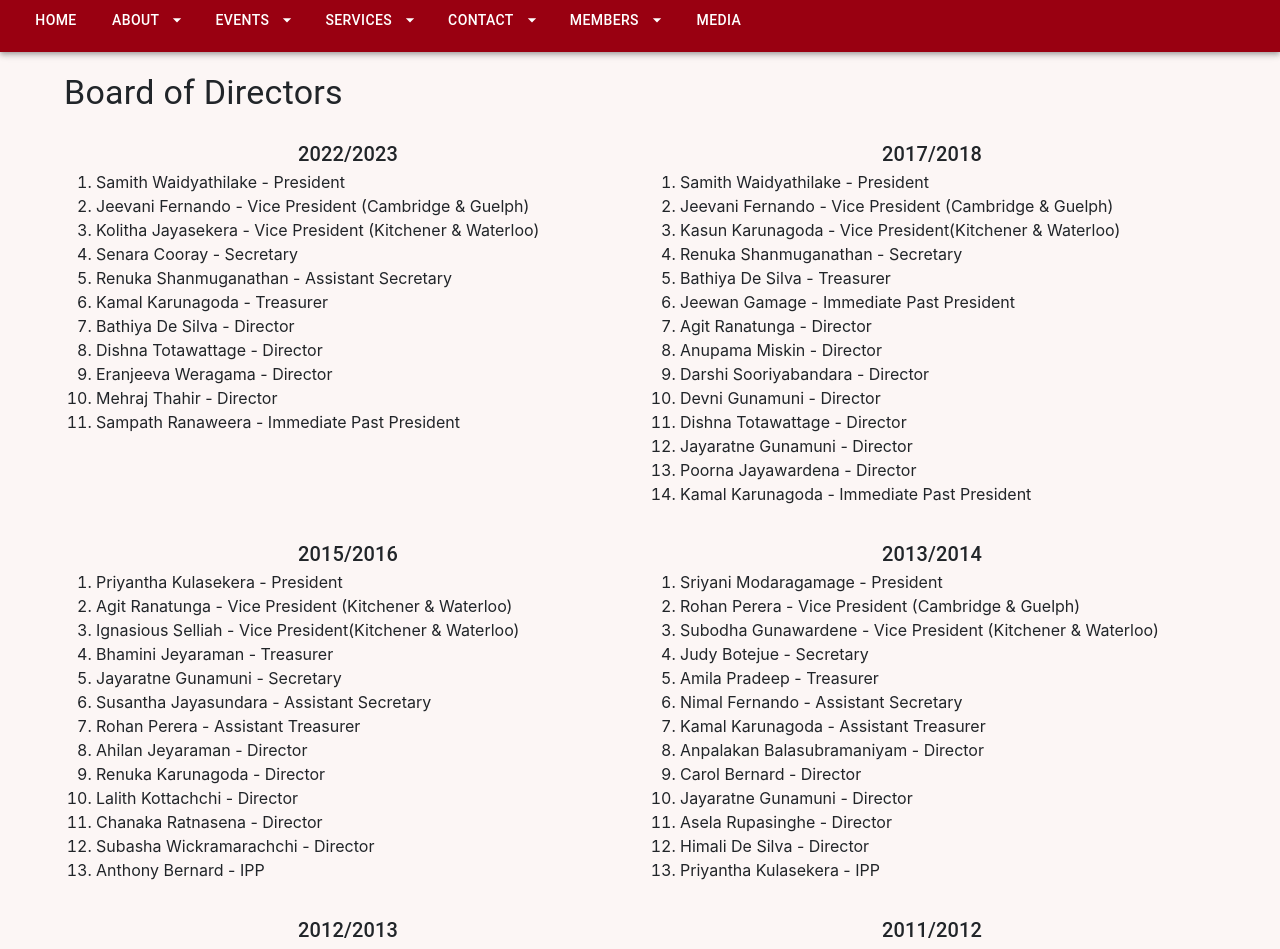
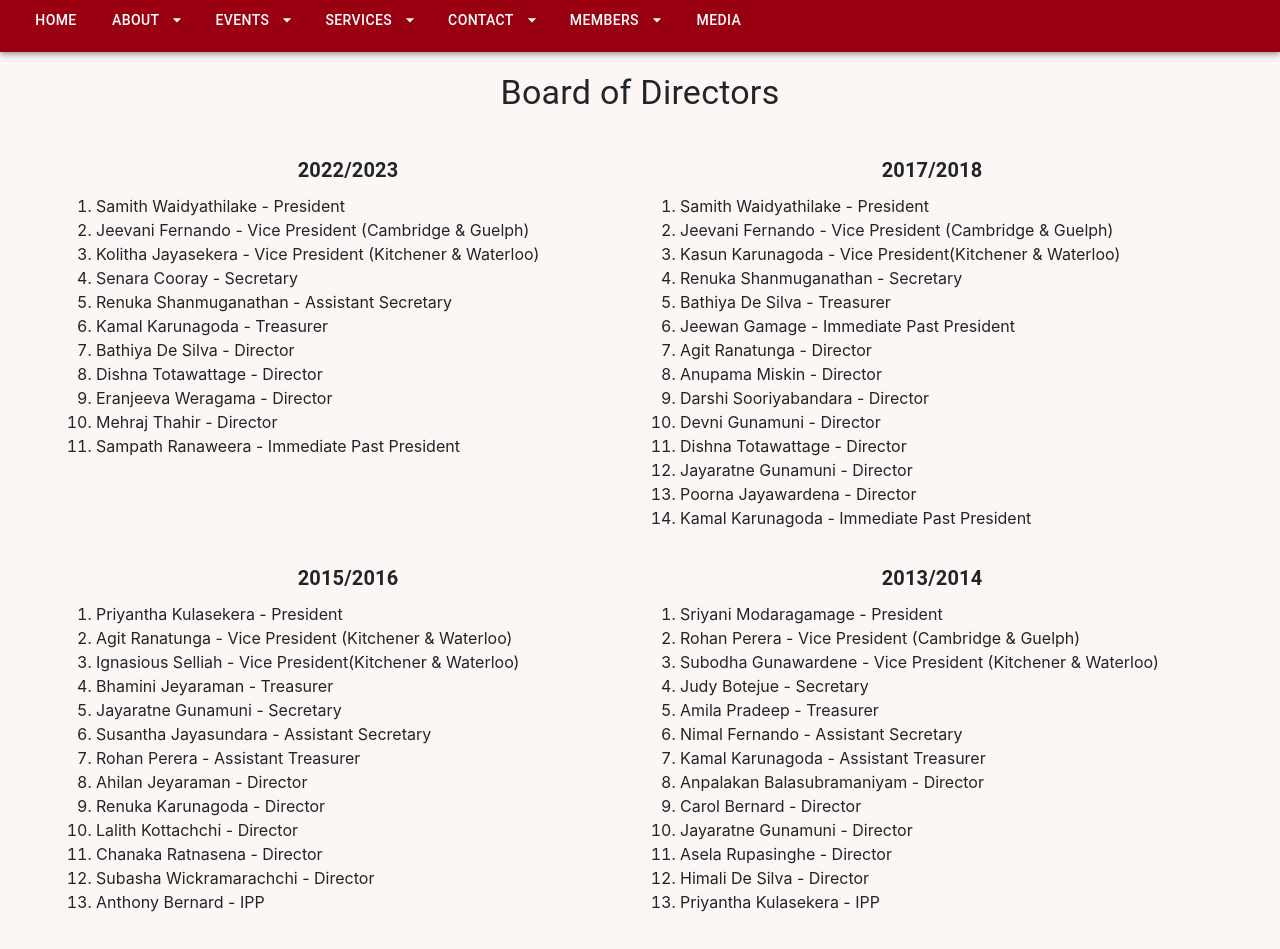
Before and after one commit to savperera369/slackgwapp, a React (Create React App) app: page /board in a window 1280 px wide. Shown: the part 300-1249 px from the top of the page. Built offline with nearby package versions, Linux system fonts and the light colour scheme.

Commit message:
more styling changes added

```diff
--- a/src/pages/BoardOfDirectors.js
+++ b/src/pages/BoardOfDirectors.js
@@ -39,37 +39,37 @@ function BoardOfDirectors() {
 
     return (
         <Container className="topDoc">
-           <Typography variant="h4">
+           <Typography sx={{marginBottom: 2}} align="center" variant="h4">
                  Board of Directors
             </Typography>
             <br />
             <Grid container spacing={2}>
                <Grid item xs={6}>
-                    <Typography align="center" variant="h6">2022/2023</Typography>
+                    <Typography fontWeight="bold" align="center" variant="h6" sx={{marginBottom: 1}}>2022/2023</Typography>
                     <List inputArr={bodTwentyTwo}/>
                </Grid>
                <Grid item xs={6}>
-                    <Typography align="center" variant="h6">2017/2018</Typography>
+                    <Typography fontWeight="bold" align="center" variant="h6" sx={{marginBottom: 1}}>2017/2018</Typography>
                     <List inputArr={bodSeventeen}/>
                </Grid>
                <Grid item xs={6}>
-                     <Typography align="center" variant="h6">2015/2016</Typography>
+                     <Typography fontWeight="bold" align="center" variant="h6" sx={{marginBottom: 1}}>2015/2016</Typography>
                     <List inputArr={bodFifteen}/>
                </Grid>
                <Grid item xs={6}>
-                    <Typography align="center" variant="h6">2013/2014</Typography>
+                    <Typography fontWeight="bold" align="center" variant="h6" sx={{marginBottom: 1}}>2013/2014</Typography>
                     <List inputArr={bodFourteen}/>
                </Grid>
                <Grid item xs={6}>
-                    <Typography align="center" variant="h6">2012/2013</Typography>
+                    <Typography fontWeight="bold" align="center" variant="h6" sx={{marginBottom: 1}}>2012/2013</Typography>
                     <List inputArr={bodTwelve}/>
                </Grid>
                <Grid item xs={6}>
-                    <Typography align="center" variant="h6">2011/2012</Typography>
+                    <Typography fontWeight="bold" align="center" variant="h6" sx={{marginBottom: 1}}>2011/2012</Typography>
                     <List inputArr={bodEleven}/>
                </Grid>
                <Grid item xs={6}>
-                    <Typography align="center" variant="h6">2010/2011</Typography>
+                    <Typography fontWeight="bold" align="center" variant="h6" sx={{marginBottom: 1}}>2010/2011</Typography>
                     <List inputArr={bodTen}/>
                </Grid>
             </Grid>
--- a/src/pages/Contact.js
+++ b/src/pages/Contact.js
@@ -1,22 +1,40 @@
 import React from 'react';
 import '../index.css';
 import { Typography, Container, Stack, Card, CardContent} from '@mui/material';
+import EmailIcon from '@mui/icons-material/Email';
+import LocalPostOfficeIcon from '@mui/icons-material/LocalPostOffice';
 
 function Contact(){
     return (
         <Container className="topDoc">
-            <Typography variant="h4">Who We Are</Typography>
+            <Typography align="center" variant="h4">Contact Us</Typography>
             <br/>
+            <Typography variant="body1">Name: Sri Lanka Association of Cambridge, Guelph, Kitchener, and Waterloo</Typography>
+            <br />
+            <Typography variant="body1">Registration Number: Not for Profit Ontario Corporation 1766322</Typography>
+            <br />
+            <Stack direction="row" spacing={2}>
             <Card variant="outlined">
                 <CardContent className="card">
                     <Stack spacing={2}>
-                        <Typography variant="body1">Name: Sri Lanka Association of Cambridge, Guelph, Kitchener, and Waterloo</Typography>
-                        <Typography variant="body1">Postal Address: 427 Lausanne Cresent Waterloo, ON, N2T 2X6, Canada</Typography>
-                        <Typography variant="body1">Email Address: srilanka@tricitysrilanka.com</Typography>
-                        <Typography variant="body1">Registration Number: Not for Profit Ontario Corporation 1766322</Typography>
+                        <EmailIcon />
+                        <Typography fontWeight="bold" variant="h6">By Email</Typography>
+                        <Typography variant="body1">Email us at the specified address for a prompt response!</Typography>
+                        <Typography variant="body1">srilanka@tricitysrilanka.com</Typography>
                     </Stack>
                 </CardContent>
             </Card>
+            <Card variant="outlined">
+                <CardContent className="card">
+                    <Stack spacing={2}>
+                        <LocalPostOfficeIcon />
+                        <Typography fontWeight="bold" variant="h6">By Post</Typography>
+                        <Typography variant="body1">You can reach us by post as well.</Typography>
+                        <Typography variant="body1">Postal Address: 427 Lausanne Cresent Waterloo, ON, N2T 2X6, Canada</Typography>
+                    </Stack>
+                </CardContent>
+            </Card>
+            </Stack>
         </Container>
     );
 }
--- a/src/pages/PastEvents.js
+++ b/src/pages/PastEvents.js
@@ -11,7 +11,7 @@ function PastEvents(){
         <Container className="topDoc">
             <Typography variant="h4">Past Events</Typography>
             <br />
-            <Stack direction="row" spacing={2}>
+            <Stack spacing={2}>
                 <Card sx={{backgroundColor:"#FCF6F5"}} variant="outlined">
                     <CardContent>
                         <Stack alignItems="start" spacing={1}>
--- a/src/pages/Projects.js
+++ b/src/pages/Projects.js
@@ -14,7 +14,7 @@ function Projects () {
             <Stack spacing={3}>
                 <Card variant="outlined" sx={{backgroundColor:"#FCF6F5"}}>
                     <CardContent>
-                        <Typography align="center" variant="h5">IDP Project (2010)</Typography>
+                        <Typography align="center" variant="h5" sx={{marginBottom: 1}}>IDP Project (2010)</Typography>
                         <ul>
                             <li><Typography variant="body1">Distribution of books to schools in war effected areas in Sri Lanka.</Typography></li>
                             <li><Typography variant="body1">Year: 2009/2010</Typography></li>
@@ -25,7 +25,7 @@ function Projects () {
                 </Card>
                 <Card variant="outlined" sx={{backgroundColor:"#FCF6F5"}}>
                     <CardContent>
-                        <Typography align="center" variant="h5">Ranaviru Project (2010)</Typography>
+                        <Typography align="center" variant="h5" sx={{marginBottom: 1}}>Ranaviru Project (2010)</Typography>
                         <ul>
                             <li><Typography variant="body1">Distribution of commodes to disabled Soldiers in Sri Lanka.</Typography></li>
                             <li><Typography variant="body1">Year: 2009/2010</Typography></li>
@@ -37,7 +37,7 @@ function Projects () {
                 </Card>
                 <Card variant="outlined" sx={{backgroundColor:"#FCF6F5"}}>
                     <CardContent>
-                        <Typography align="center" variant="h5">Fundraising Event for Haiti (2010)</Typography>
+                        <Typography align="center" variant="h5" sx={{marginBottom: 1}}>Fundraising Event for Haiti (2010)</Typography>
                         <ul>
                             <li><Typography variant="body1">Held on February 20th, 2010.</Typography></li>
                             <li><Typography variant="body1">By the Sri Lankan Association of Cambridge, Guelph, Kitchener and Waterloo at the Pommaviharam Buddhist Temple, Kitchener.</Typography></li>
@@ -55,7 +55,7 @@ function Projects () {
                 </Card>
                 <Card variant="outlined" sx={{backgroundColor:"#FCF6F5"}}>
                    <CardContent>
-                        <Typography align="center" variant="h5">Fundraising for the Flood (2004)</Typography>
+                        <Typography align="center" variant="h5" sx={{marginBottom: 1}}>Fundraising for the Flood (2004)</Typography>
                         <ul>
                             <li><Typography variant="body1">Supporting the victims of 2003 Flood.</Typography></li>
                             <li><Typography variant="body1">Year: 2003/2004</Typography></li>
@@ -66,7 +66,7 @@ function Projects () {
                 </Card>
                 <Card variant="outlined" sx={{backgroundColor:"#FCF6F5"}}>
                     <CardContent>
-                        <Typography align="center" variant="h5">Fundraising for Tsunami Victims (2004)</Typography>
+                        <Typography align="center" variant="h5" sx={{marginBottom: 1}}>Fundraising for Tsunami Victims (2004)</Typography>
                         <ul>
                             <li><Typography variant="body1">Supporting victims of 2004 Boxing day Tsunami</Typography></li>
                             <li><Typography variant="body1">Year: 2003/2004</Typography></li>
```
